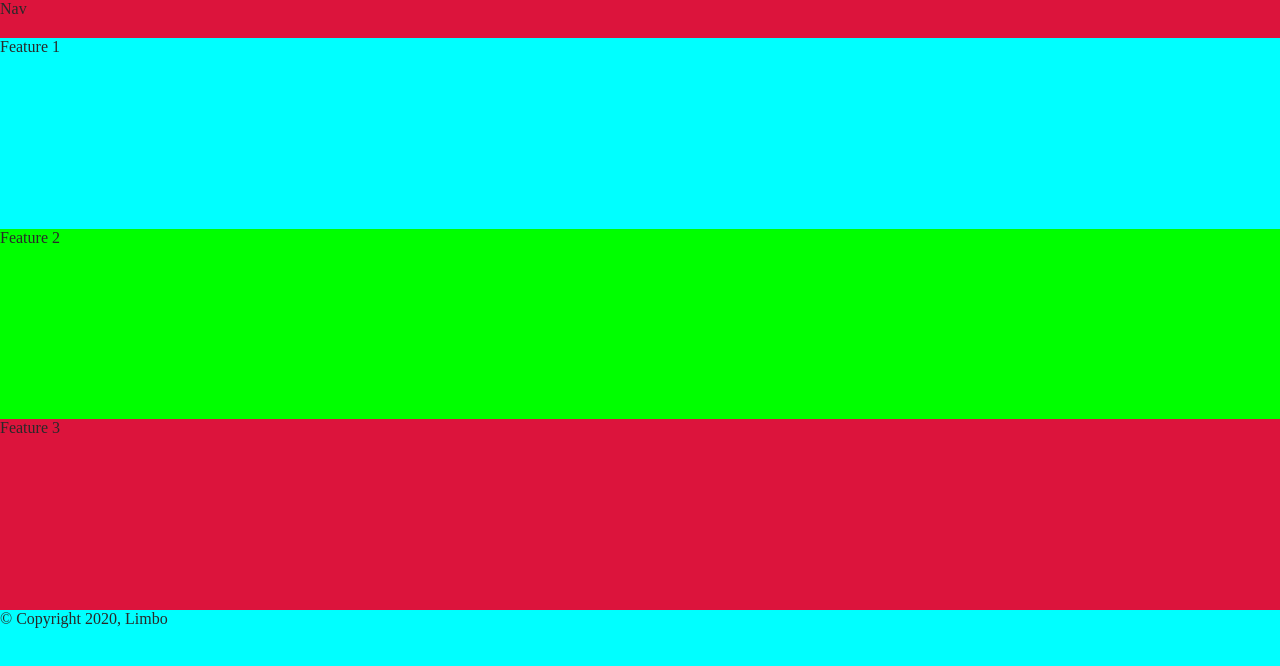
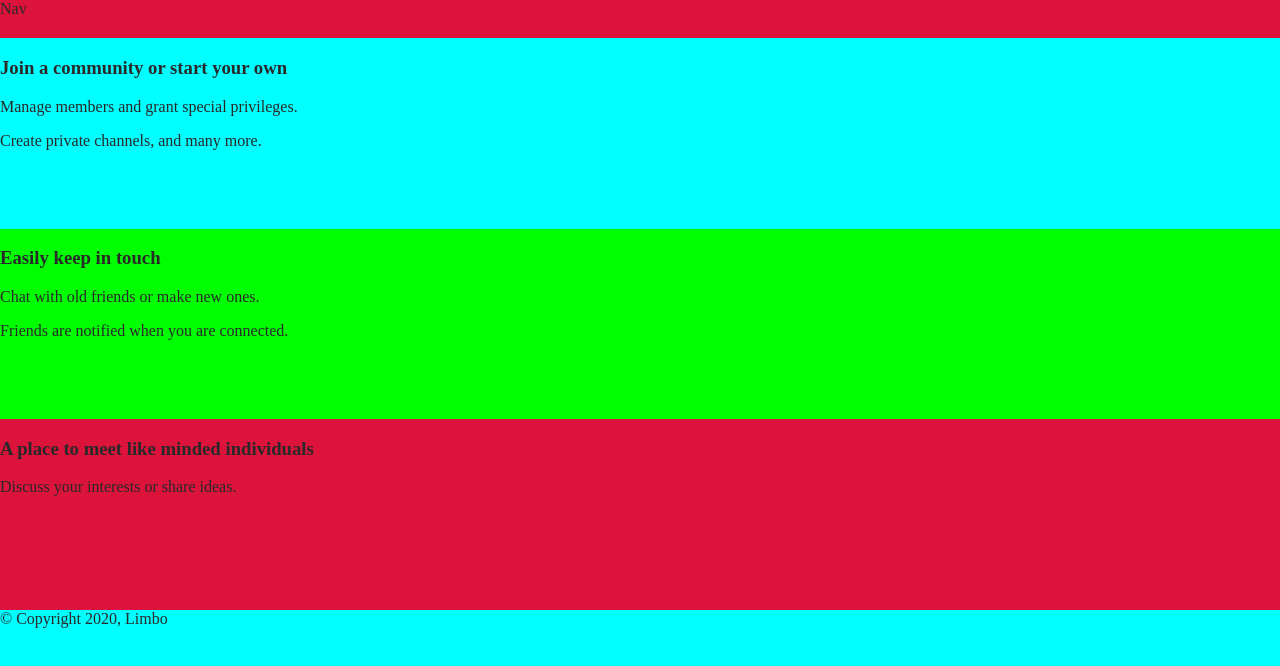
Before and after one commit to johnpagtama/limbo, an Angular app in the folder limbo/: page / in a window 1280 px wide. Shown: the top 666 px of the page. Built offline with nearby package versions, Linux system fonts and the light colour scheme.

Commit message:
Home features update

```diff
--- a/limbo/src/app/components/chat/chat.component.html
+++ b/limbo/src/app/components/chat/chat.component.html
@@ -2,9 +2,11 @@
     <div class="layout-chat__servers-header">
         Server header
     </div>
+    <!-- Change servers to guilds -->
     <div *ngFor="let s of servers;" class="layout-chat__servers">
         <div style="font-size: 2rem; text-align: center">{{s}}</div>
     </div>
+    <!-- Change channels to parties -->
     <div class="layout-chat__channels">
         Channel Component
     </div>
--- a/limbo/src/app/components/home/home.component.html
+++ b/limbo/src/app/components/home/home.component.html
@@ -2,13 +2,24 @@
     <header class="layout-home__header">Nav</header>
     <!-- <main> -->
         <section class="layout-home__feature-1">
-            <header>Feature 1</header>
+            <header>
+                <h1>Join a community or start your own</h1>
+                <p>Manage members and grant special privileges.</p>
+                <p>Create private channels, and many more.</p>
+            </header>
         </section>
         <section class="layout-home__feature-2">
-            <header>Feature 2</header>
+            <header>
+                <h1>Easily keep in touch</h1>
+                <p>Chat with old friends or make new ones.</p>
+                <p>Friends are notified when you are connected.</p>
+            </header>
         </section>
         <section class="layout-home__feature-3">
-            <header>Feature 3</header>
+            <header>
+                <h1>A place to meet like minded individuals</h1>
+                <p>Discuss your interests or share ideas.</p>
+            </header>
         </section>
     <!-- </main> -->
     <footer class="layout-home__footer">&copy; Copyright 2020, Limbo</footer>
```
